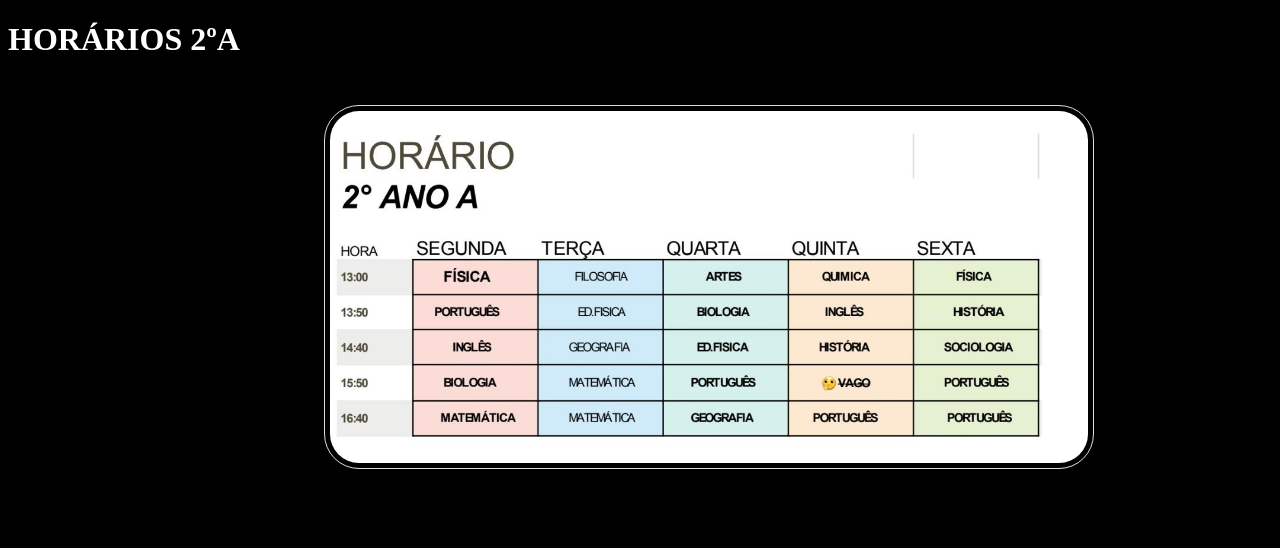
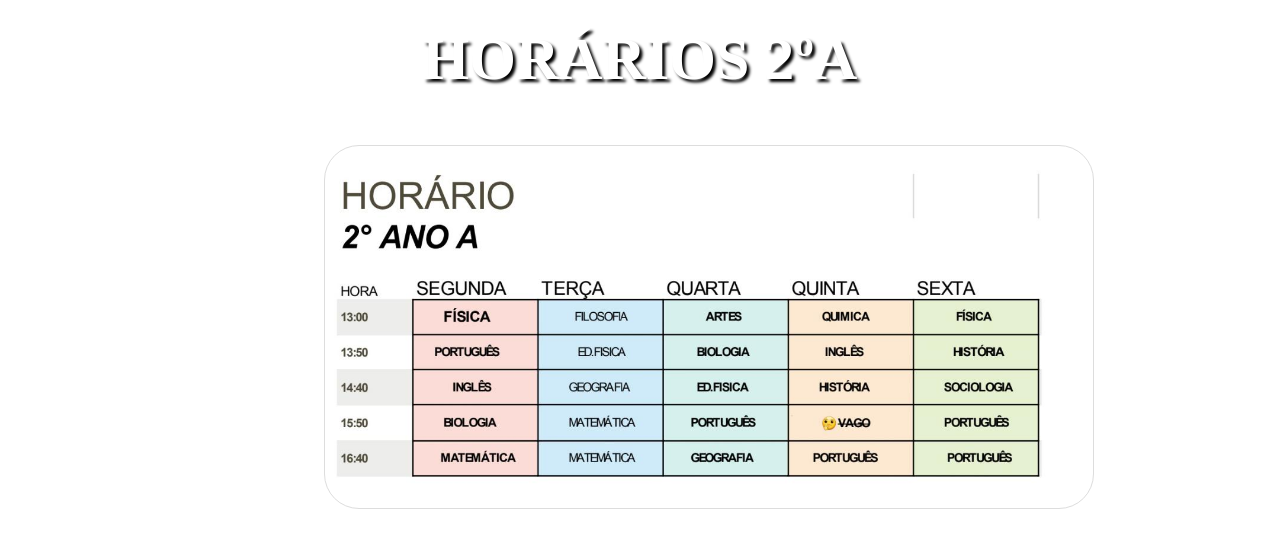
Before and after one commit to mike90s15/17demarco, a plain HTML site: page horario/horarios.html in a window 1280 px wide. Shown: the top 548 px of the page. Drawn offline with Linux system fonts and the light colour scheme.

Commit message:
Update horarios.html

```diff
--- a/horario/horarios.html
+++ b/horario/horarios.html
@@ -4,8 +4,8 @@
   <style>
   body
   {
-  background: #000;
-  color: #fff;
+  background#000;
+  color:#fff;
   }
   img
   {
@@ -16,6 +16,16 @@
   width:60%;
   margin:2% 25% 2% 25%;
   }
+  h1
+  {
+  color:#fff;
+  font-family:Ariel;
+  font-size:60px;
+  text-shadow:3px 3px 3px black;
+  text-align:center;
+  width:90%;
+  margin:2% auto 2% auto;
+  }
   </style>
 <head>
 <body>
```
